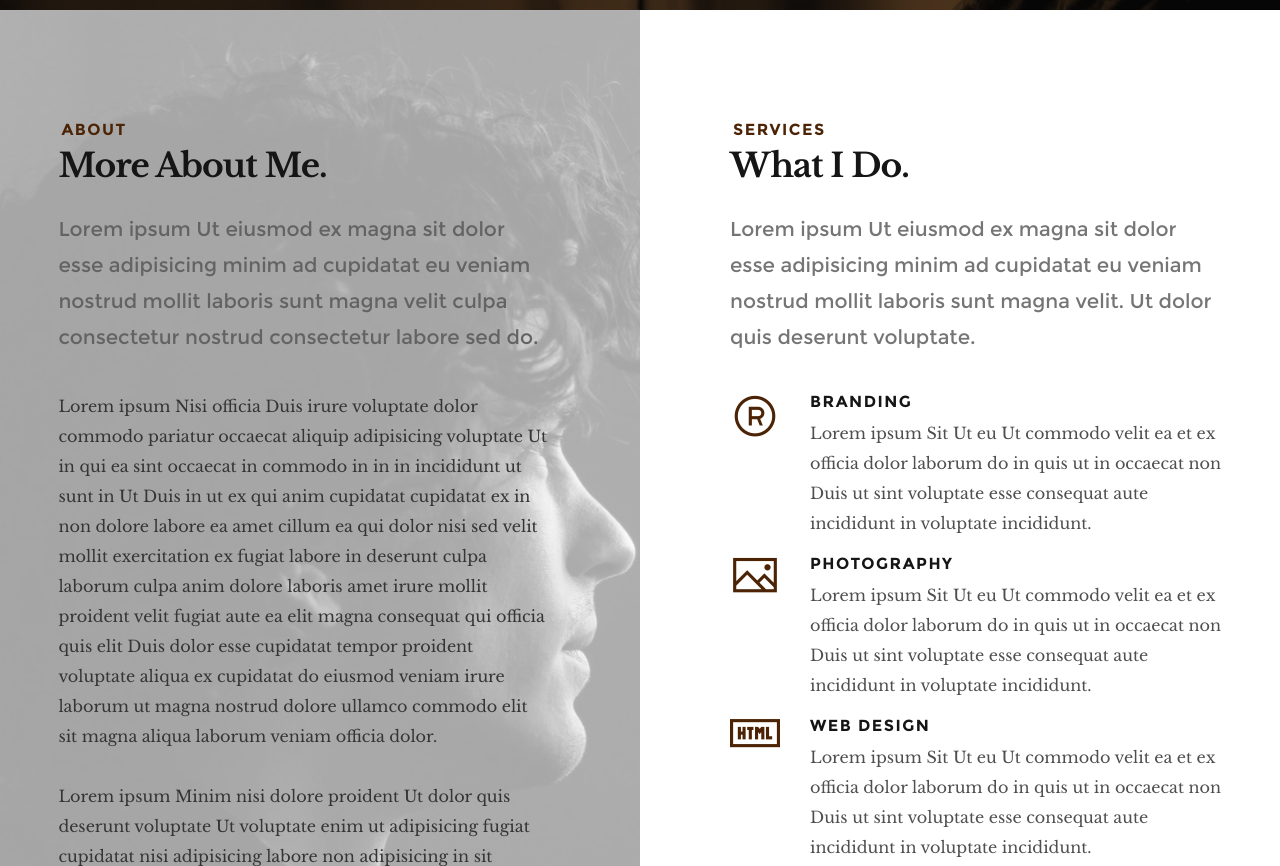
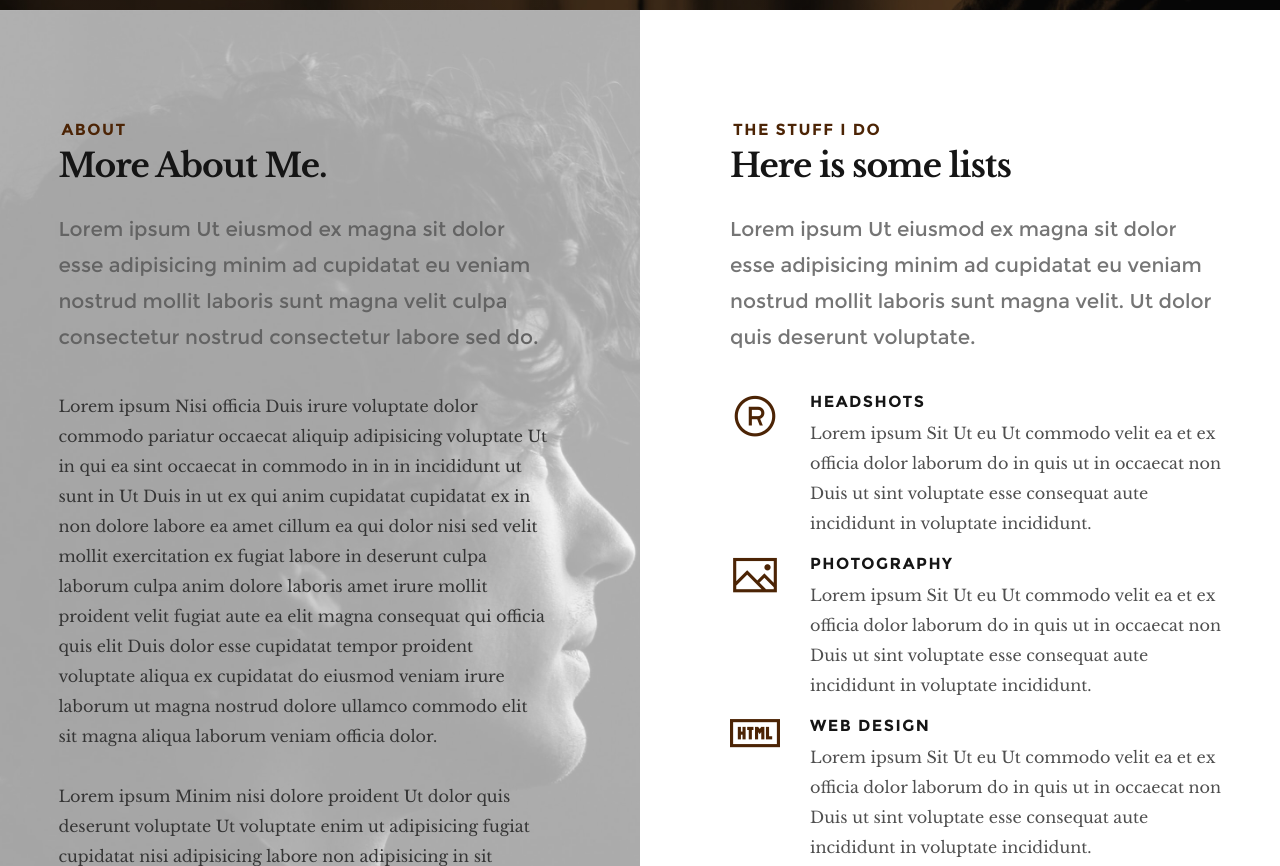
Before and after one commit to Enyorose/howdy-final, a plain HTML site: page index.html in a window 1280 px wide. Shown: the part 794-1660 px from the top of the page. Drawn offline with Linux system fonts and the light colour scheme; files whose address does not match are found by name.

Commit message:
changed about me section heading

```diff
--- a/index.html
+++ b/index.html
@@ -162,8 +162,8 @@
    		<div class="about-services">
 
 				<div class="intro">
-	   			<h3 class="animate-this">Services</h3>
-	   			<h1 class="animate-this">What I Do.</h1>
+	   			<h3 class="animate-this">The Stuff I do</h3>
+	   			<h1 class="animate-this">Here is some lists</h1>
 
 	   			<p class="lead animate-this">Lorem ipsum Ut eiusmod ex magna sit dolor esse adipisicing minim ad cupidatat eu veniam nostrud mollit laboris sunt magna velit. Ut dolor quis deserunt voluptate.</p>
    			</div>
@@ -174,7 +174,7 @@
    						<i class="icon-RegisteredTrademark"></i>
    					</div>
    					<div class="service-item">
-   						<h4>Branding</h4>
+   						<h4>Headshots</h4>
    						<p>Lorem ipsum Sit Ut eu Ut commodo velit ea et ex officia dolor laborum do in quis ut in occaecat non Duis ut sint voluptate esse consequat aute incididunt in voluptate incididunt.
    						</p>
    					</div>
```
